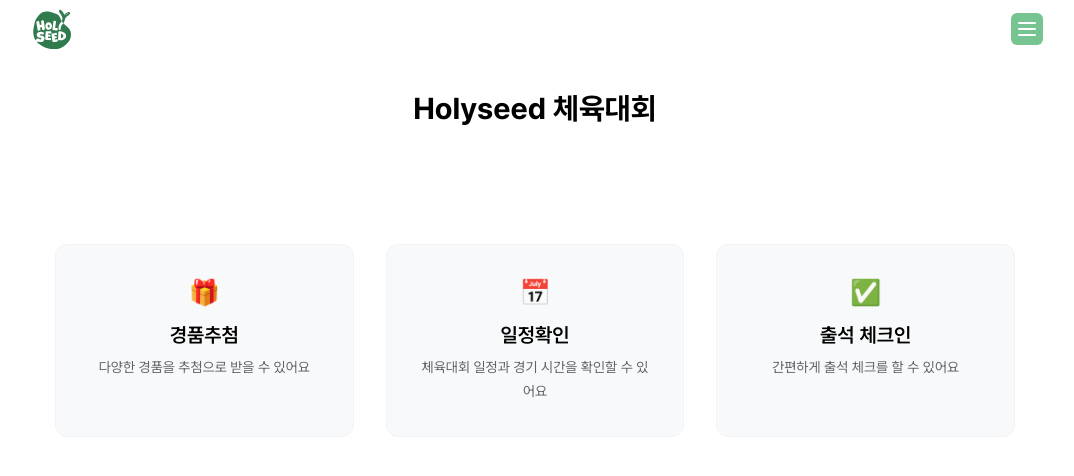
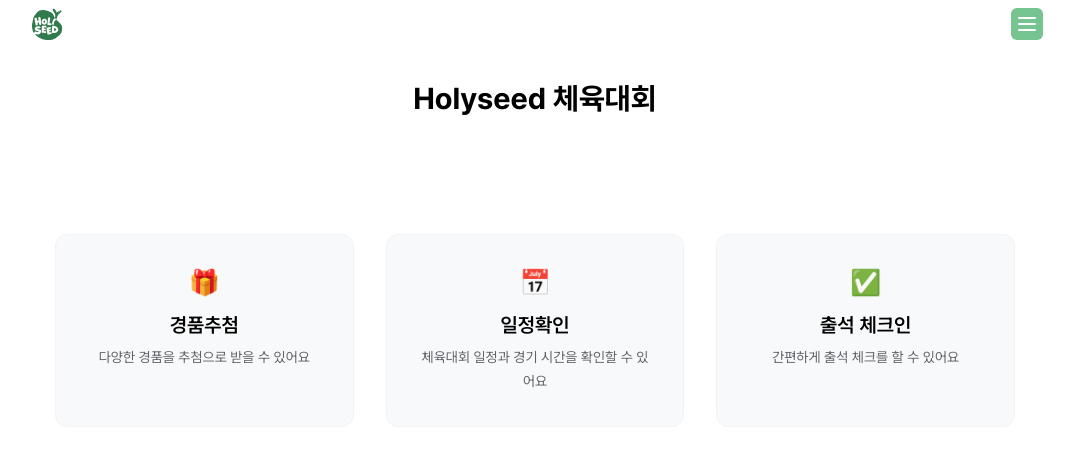
Before and after one commit to CH4MD0M/holyseed-sports-day, a Next.js app: page / in a window 1280 px wide. Shown: the top 476 px of the page, without its empty margins (105-1179 px from the left). Built offline with nearby package versions, Linux system fonts and the light colour scheme; no server answers.

Commit message:
fix: console.log 삭제

```diff
--- a/src/components/layout/main-layout.tsx
+++ b/src/components/layout/main-layout.tsx
@@ -30,8 +30,6 @@ export default function MainLayout({ children }: MainLayoutProps) {
     };
   }, []);
 
-  console.log(isScrolled);
-
   const onMenuClick = () => {
     setIsSideNavOpen((prevState) => !prevState);
   };
@@ -44,7 +42,7 @@ export default function MainLayout({ children }: MainLayoutProps) {
     <div className={styles['page-layout']}>
       <header className={`${styles['main-header']} ${isScrolled ? styles['scrolled'] : ''}`}>
         <div className={styles.leftSection}>
-          <Image src="/logo.svg" alt="Logo" width={50} height={50} aria-label="로고" />
+          <Image src="/logo.svg" alt="Logo" width={40} height={40} aria-label="로고" />
         </div>
 
         <div className={styles.rightSection}>
```
